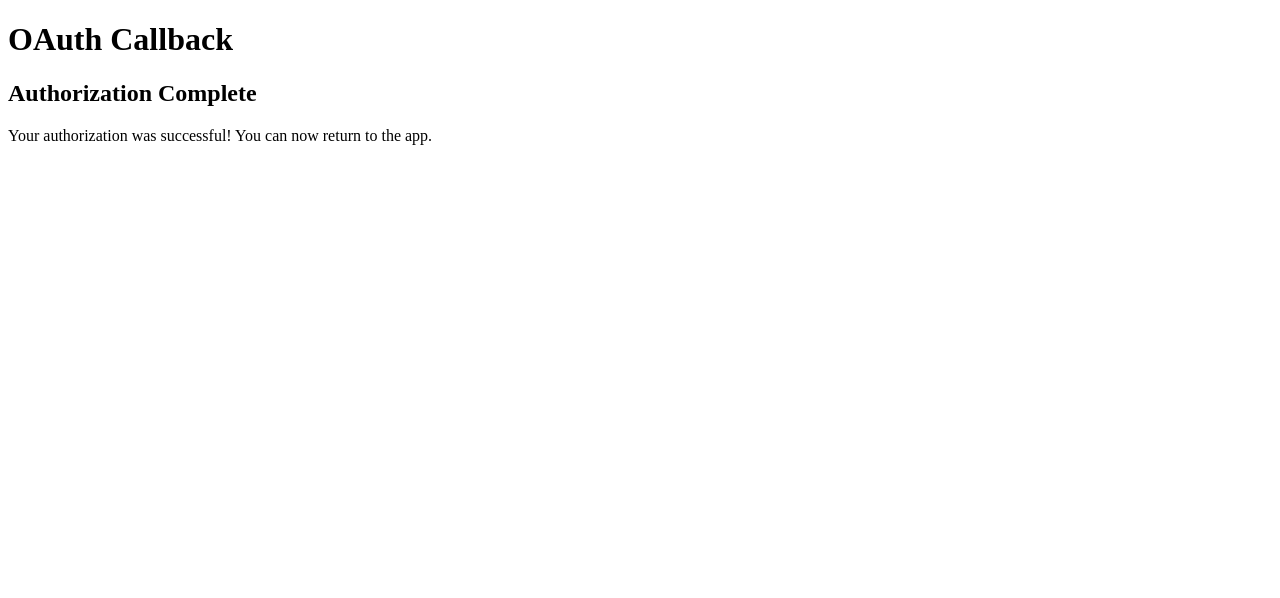
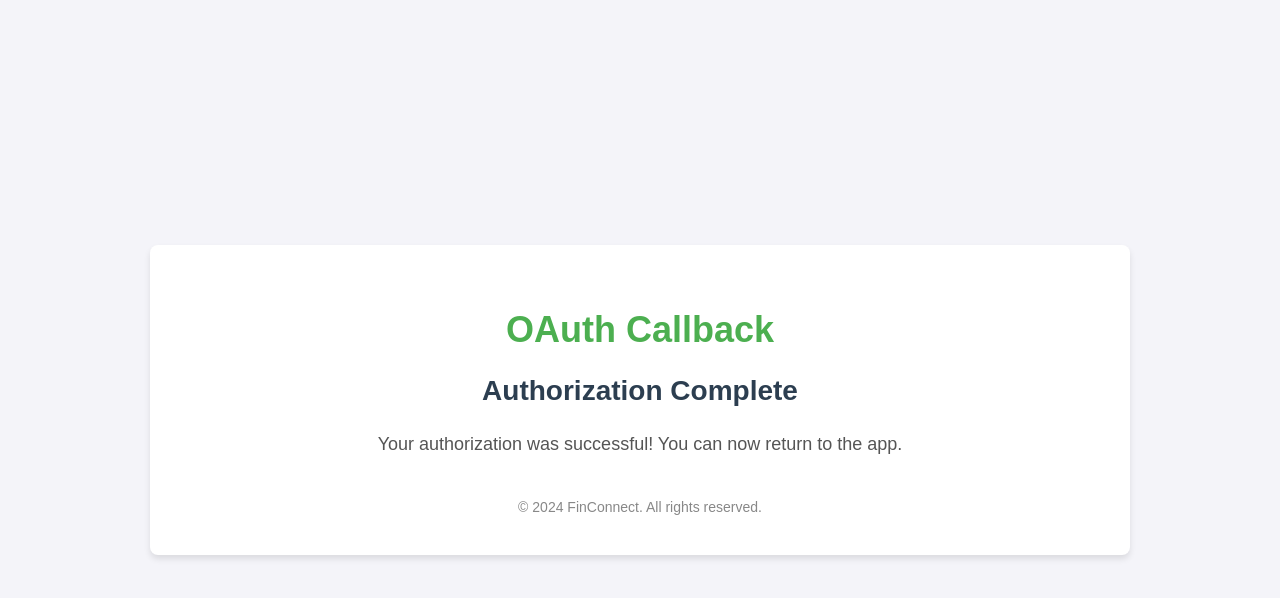
Before and after one commit to piyush-0203/FinConnect, a plain HTML site: page callback.html in a window 1280 px wide. Drawn offline with Linux system fonts and the light colour scheme.

Commit message:
Update callback.html

```diff
--- a/callback.html
+++ b/callback.html
@@ -3,15 +3,69 @@
 <head>
     <meta charset="UTF-8">
     <meta name="viewport" content="width=device-width, initial-scale=1.0">
-    <title>OAuth Callback</title>
+    <title>OAuth Callback - FinConnect</title>
+    <style>
+        body {
+            font-family: 'Arial', sans-serif;
+            background-color: #f4f4f9;
+            margin: 0;
+            padding: 0;
+            display: flex;
+            justify-content: center;
+            align-items: center;
+            min-height: 100vh;
+        }
+        .container {
+            background-color: #ffffff;
+            max-width: 900px;
+            width: 90%;
+            padding: 40px;
+            margin: 20px;
+            box-shadow: 0 4px 6px rgba(0, 0, 0, 0.1);
+            border-radius: 8px;
+            text-align: center;
+        }
+        h1 {
+            color: #4CAF50;
+            font-size: 36px;
+        }
+        h2 {
+            color: #2c3e50;
+            font-size: 28px;
+            margin-top: 20px;
+        }
+        p {
+            color: #555;
+            font-size: 18px;
+            line-height: 1.6;
+        }
+        .image-container {
+            margin-top: 30px;
+        }
+        .image-container img {
+            max-width: 100%;
+            height: auto;
+            border-radius: 8px;
+        }
+        footer {
+            margin-top: 40px;
+            font-size: 14px;
+            color: #888;
+        }
+    </style>
 </head>
 <body>
-    <header>
+    <div class="container">
         <h1>OAuth Callback</h1>
-    </header>
-    <section>
-        <h2>Authorization Complete</h2>
-        <p>Your authorization was successful! You can now return to the app.</p>
-    </section>
+        <section>
+            <h2>Authorization Complete</h2>
+            <p>Your authorization was successful! You can now return to the app.</p>
+        </section>
+
+
+        <footer>
+            &copy; 2024 FinConnect. All rights reserved.
+        </footer>
+    </div>
 </body>
 </html>
```
